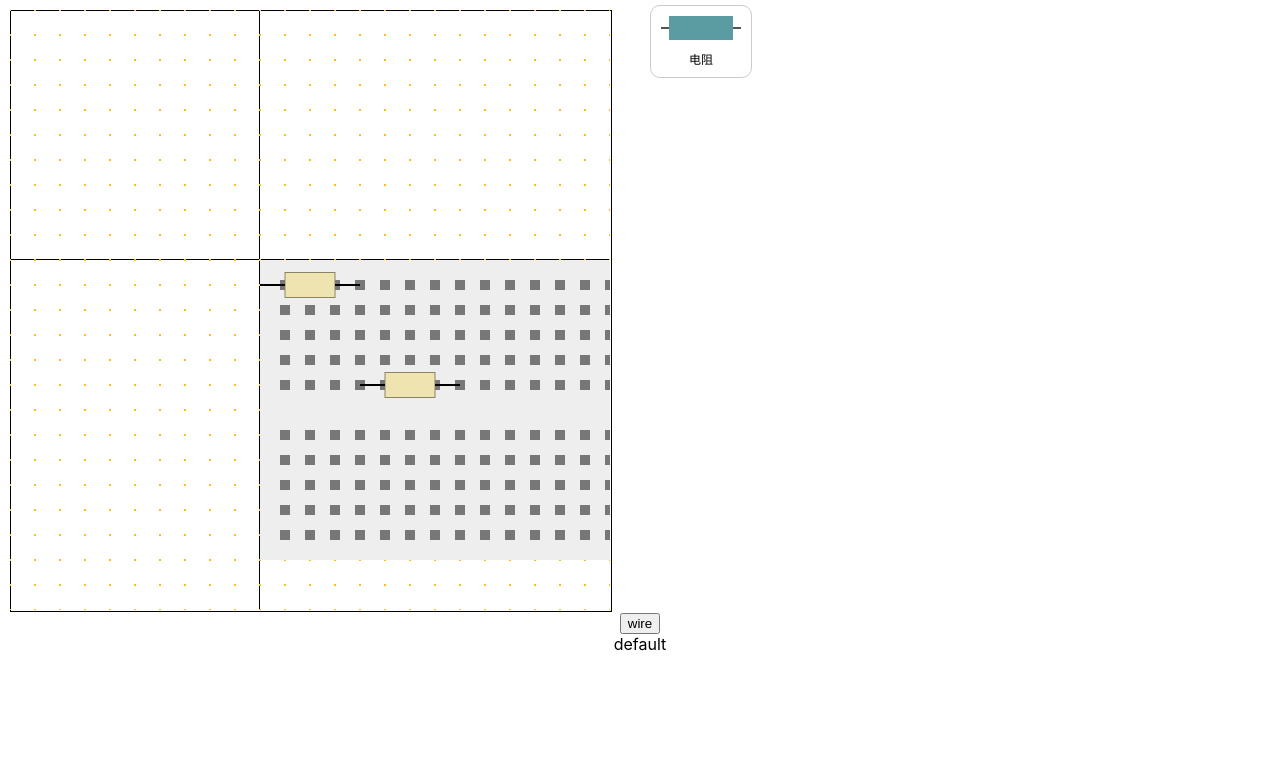
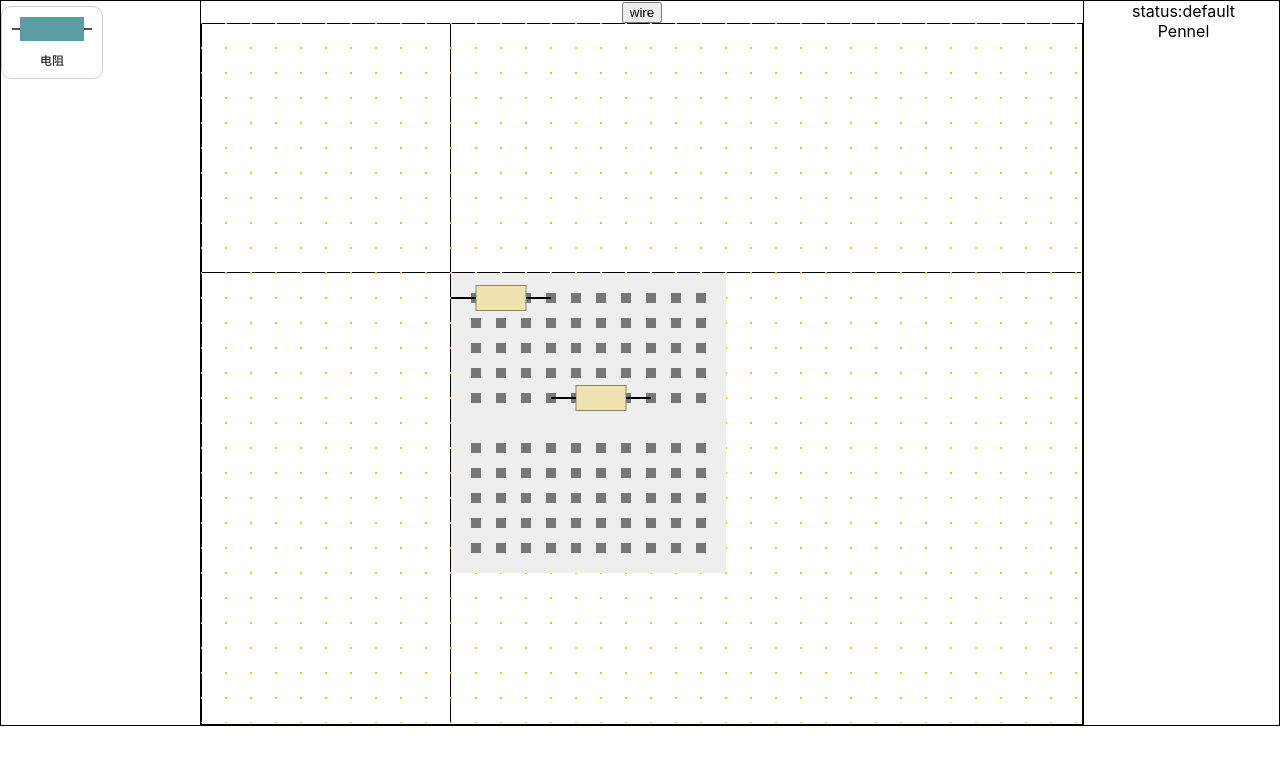
Before and after one commit to ycli0812/webeditor, a React (Create React App) app: page / in a window 1280 px wide. Shown: the top 764 px of the page. Built offline with nearby package versions, Linux system fonts and the light colour scheme.

Commit message:
add wiring

```diff
--- a/src/components/Canvas/Canvas.scss
+++ b/src/components/Canvas/Canvas.scss
@@ -2,8 +2,8 @@
     position: relative;
     // top: 5px;
     // left: 5px;
-    margin-left: 10px;
-    margin-top: 10px;
+    // margin-left: 10px;
+    // margin-top: 10px;
 
     #draw-area {
         border: 1px solid #000000;
--- a/src/components/Canvas/index.js
+++ b/src/components/Canvas/index.js
@@ -7,21 +7,22 @@ import './Canvas.scss';
 // Utils
 
 // Components
-// import { Resistor } from '../Element';
+import WithMouseEvent from '../Element/Wrapper';
 import Resistor from '../Element/Resistor';
-import WithMouseEvent from '../Element/Wrapper';
 import BreadBoard from '../Element/BreadBoard';
 
 // Context
 import { EditorContext } from '../../utils/EditorContext';
+import Wire from '../Element/Wire';
 
 function Canvas(props) {
     const {
         canvasWidth,            // 画布宽度（像素）
-        canvasHeight,           // 画布高度（像素）
-        elementSet,             // 元件集合
-        onUpdateElementSet      // 更新父组件元件集合
+        canvasHeight            // 画布高度（像素）
     } = props;
+
+    // 使用hook获取Context
+    const editor = useContext(EditorContext);
 
     // 放大系数，最小4，最大20，grid = zoom * 5
     const [zoom, setZoom] = useState(5);
@@ -31,28 +32,32 @@ function Canvas(props) {
     const [gridY, setGridY] = useState(250);
     // 维护每个元件的像素位置（Editor全局的元件列表只存储grid坐标）供拖动时改变，拖动完成时才会更新grid坐标
     const p = {};
-    for(let key in elementSet) {
+    for(let key in editor.circuit.elementSet) {
         p[key] = {
-            x: elementSet[key].x * gridSize,
-            y: elementSet[key].y * gridSize,
+            x: editor.circuit.elementSet[key].x * gridSize,
+            y: editor.circuit.elementSet[key].y * gridSize + gridY,
             initOffsetX: 0,
             initOffsetY: 0
         };
     }
-    const [piexelPosList, setPixelPosList] = useState(p); // 每个元件相对grid中心的像素坐标
-
-    const editor = useContext(EditorContext);
+    const [piexelPosList, setPixelPosList] = useState(p);
+    // 记录最近一次鼠标按下后是否移动
+    const [moved, setMoved] = useState(false);
 
     // 坐标系位置变化时执行
     useEffect(() => {
-        let newPixelSet = {...piexelPosList};
-        for(let key in newPixelSet) {
-            newPixelSet[key].x = elementSet[key].x * gridSize;
-            newPixelSet[key].y = elementSet[key].y * gridSize;
+        const p = {};
+        for(let key in editor.circuit.elementSet) {
+            p[key] = {
+                x: editor.circuit.elementSet[key].x * gridSize,
+                y: editor.circuit.elementSet[key].y * gridSize,
+                initOffsetX: 0,
+                initOffsetY: 0
+            };
         }
-        setPixelPosList(newPixelSet);
+        setPixelPosList(p);
         refreashCanvas();
-    }, [zoom, gridX, gridY, elementSet]);
+    }, [zoom, gridX, gridY]);
 
     function refreashCanvas() {
         let cvs = document.getElementById('real-canvas');
@@ -90,10 +95,14 @@ function Canvas(props) {
     }
 
     function findNearestGridPoint(offsetX, offsetY) {
-        // TODO
+        // TODO: 判断最近的点
+        let x = Math.floor((offsetX - gridX) / gridSize);
+        let y = Math.floor((offsetY - gridY) / gridSize);
+        return {x: x, y: y};
     }
 
     function setElementInitOffset(id, x, y) {
+        if(editor.status == 'wiring') return;
         let newSet = {...piexelPosList};
         newSet[id].initOffsetX = x;
         newSet[id].initOffsetY = y;
@@ -109,6 +118,7 @@ function Canvas(props) {
     function handleMouseDown(ev) {
         ev.preventDefault();
         ev.stopPropagation();
+        setMoved(false);
         let offsetX = ev.nativeEvent.offsetX, offsetY = ev.nativeEvent.offsetY;
         switch(editor.status) {
             case 'default': {
@@ -117,19 +127,69 @@ function Canvas(props) {
                 break;
             }
             case 'adding': {
-                // 准备放置元件
-                let gridPointerX = Math.floor((offsetX - gridX) / gridSize);
-                let gridPointerY = Math.floor((offsetY - gridY) / gridSize);
-                let newSet = {...elementSet};
-                newSet[editor.targetElementId] = {x: gridPointerX, y: gridPointerY, type: 'resistor', selected: false, active: true};
+                // 计算位置
+                const { x, y } = findNearestGridPoint(offsetX, offsetY);
+                // 更新像素坐标
                 let newPixelSet = {...piexelPosList};
-                newPixelSet[editor.targetElementId] = {x: gridPointerX * gridX, y: gridPointerY * gridY, initOffsetX: 0, initOffsetY: 0};
-                onUpdateElementSet(newSet);
+                newPixelSet[editor.targetElementId] = {
+                    x: x * gridSize,
+                    y: y * gridSize,
+                    initOffsetX: 0,
+                    initOffsetY: 0
+                };
                 setPixelPosList(newPixelSet);
+                // 添加元件
+                editor.addElement(editor.targetElementId, 'resistor', x, y, []);
+                // 更新状态
                 editor.toggleStatus('default');
                 break;
             }
             case 'wiring': {
+                if(editor.anchorPoint == null) {
+                    editor.setAnchorPoint(findNearestGridPoint(offsetX, offsetY));
+                    console.log('set first point');
+                } else {
+                    const pCur = findNearestGridPoint(offsetX, offsetY);
+                    editor.addLine(editor.anchorPoint, pCur);
+                    editor.setAnchorPoint(null);
+                    editor.toggleStatus('default');
+                    console.log('set second point');
+                }
+                break;
+            }
+            default: break;
+        }
+    }
+
+    /**
+     * 鼠标移动时触发，判断按下状态，只有在按下时才会更新虚拟坐标系位置gridX和gridY
+     *
+     * @param {*} ev 事件实例
+     */
+    function handleMouseMove(ev) {
+        ev.preventDefault();
+        let movementX = ev.movementX, movementY = ev.movementY;
+        let offsetX = ev.nativeEvent.offsetX, offsetY = ev.nativeEvent.offsetY;
+        switch(editor.status) {
+            case 'draggingCanvas': {
+                setGridX(gridX + movementX);
+                setGridY(gridY + movementY);
+                setMoved(true);
+                break;
+            }
+            case 'draggingComponent': {
+                const target = editor.targetElementId;
+                let newSet = {...piexelPosList};
+                newSet[target].x = offsetX - gridX - newSet[target].initOffsetX;
+                newSet[target].y = offsetY - gridY - newSet[target].initOffsetY;
+                setPixelPosList(newSet);
+                setMoved(true);
+                break;
+            }
+            case 'wiring': {
+                break;
+            }
+            case 'adding': {
                 break;
             }
             default: break;
@@ -147,50 +207,32 @@ function Canvas(props) {
         switch(editor.status) {
             case 'draggingComponent': {
                 const targetId = editor.targetElementId;
-                let newPixelSet = {...piexelPosList}, newElementSet = {...elementSet};
-                const curX = newPixelSet[targetId].x, curY = newPixelSet[targetId].y;
-                newElementSet[targetId].x = Math.floor(curX / gridSize);
-                newElementSet[targetId].y = Math.floor(curY / gridSize);
+                const { initOffsetX, initOffsetY } = piexelPosList[targetId];
+                let { x, y } = findNearestGridPoint(offsetX - initOffsetX, offsetY - initOffsetY);
+                // 更新像素坐标
+                let newPixelSet = {...piexelPosList};
                 newPixelSet[targetId] = {
-                    x: newElementSet[targetId].x * gridSize,
-                    y: newElementSet[targetId].y * gridSize,
+                    x: x * gridSize,
+                    y: y * gridSize,
                     initOffsetX: 0,
                     initOffsetY: 0
                 };
-                onUpdateElementSet(newElementSet);
-                // editor.setElementPos(editor.targetElementId, );
                 setPixelPosList(newPixelSet);
+                // 更新Context中的列表
+                editor.setElementPos(targetId, x, y);
+                // 如果moved为假，说明是点击而不是拖动
+                editor.setSelectedList([targetId]);
+                // 更新状态
+                editor.toggleStatus('default');
                 break;
             }
-            default: break;
-        }
-        editor.toggleStatus('default');
-    }
-
-    /**
-     * 鼠标移动时触发，判断按下状态，只有在按下时才会更新虚拟坐标系位置gridX和gridY
-     *
-     * @param {*} ev 事件实例
-     */
-    function handleMouseMove(ev) {
-        ev.preventDefault();
-        let movementX = ev.movementX, movementY = ev.movementY;
-        let offsetX = ev.nativeEvent.offsetX, offsetY = ev.nativeEvent.offsetY;
-        switch(editor.status) {
             case 'draggingCanvas': {
-                setGridX(gridX + movementX);
-                setGridY(gridY + movementY);
-                break;
-            }
-            case 'draggingComponent': {
-                const target = editor.targetElementId;
-                let newSet = {...piexelPosList};
-                newSet[target].x = offsetX - gridX - newSet[target].initOffsetX;
-                newSet[target].y = offsetY - gridY - newSet[target].initOffsetY;
-                setPixelPosList(newSet);
-                break;
-            }
-            case 'wriing': {
+                // 更新状态
+                editor.toggleStatus('default');
+                // 如果按下后没有移动，清除所有选中
+                if(!moved) {
+                    editor.setSelectedList([]);
+                }
                 break;
             }
             default: break;
@@ -217,8 +259,8 @@ function Canvas(props) {
     // 渲染元件组件
     let elementList = [];
     let breadboard;
-    for(let id in elementSet) {
-        const {x, y, type, selected, active, features} = elementSet[id];
+    for(let id in editor.circuit.elementSet) {
+        const { x, y, type, selected, features } = editor.circuit.elementSet[id];
         switch(type) {
             case 'resistor': {
                 elementList.push(
@@ -254,6 +296,15 @@ function Canvas(props) {
         }
     }
 
+    // 渲染连线
+    let lines = [];
+    const linesModel = editor.circuit.connection;
+    for(let i in linesModel) {
+        lines.push(
+            <Wire zoom={zoom} x1={linesModel[i].start.x} y1={linesModel[i].start.y} x2={linesModel[i].end.x} y2={linesModel[i].end.y}/>
+        );
+    }
+
     return (
         <div id='canvas'>
             <div style={{height: canvasHeight, width: canvasWidth, border: '1px solid #000000'}}>
@@ -268,6 +319,7 @@ function Canvas(props) {
                 onMouseMove={handleMouseMove}>
                     {breadboard}
                     {elementList}
+                    {lines}
                 </svg>
                 <canvas
                     id='real-canvas'
--- /dev/null
+++ b/src/components/Editor/Editor.module.scss
@@ -0,0 +1,13 @@
+#editor {
+    border: solid 1px #000000;
+    display: grid;
+    grid-template-columns: 200px auto 200px;
+
+    #left {
+        border-right: 1px solid #000000;
+    }
+
+    #right {
+        border-left: 1px solid #000000;
+    }
+}
--- a/src/components/Editor/index.js
+++ b/src/components/Editor/index.js
@@ -2,11 +2,13 @@ import React, { useState, useEffect, createContext, useContext } from 'react';
 import ReactDOM from 'react-dom/client';
 
 // Style
+import editorStyle from './Editor.module.scss';
 
 // Component
 import Canvas from '../Canvas';
 import ElementMenu from '../ElementMenu';
 import ToolBar from '../ToolBar';
+import Pannel from '../Pannel';
 
 // Utils
 
@@ -23,13 +25,16 @@ function Editor(props) {
     //     'R2': {x: 1, y: 4, type: 'resistor', selected: false, active: true},
     //     'BD': {x: 0, y: 0, type: 'breadboard', selected:false, active: true}
     // });
-    const [elementSet, setElementSet] = useState(circuitModel.elementSet);
 
+    // Context state
+    const [circuit, setCircuit] = useState(circuitModel);
     const [editorStatus, setEditorStatus] = useState('default');
     const [targetElementId, setTargetElementId] = useState('');
+    const [anchorPoint, setAnchorPoint] = useState(null);
+    const [selectedList, setSelectedList] = useState([]);
 
     function updatedElementSet(newSet) {
-        setElementSet(newSet);
+        setCircuit(newSet);
     }
 
     function toggleStatus(s, targetId) {
@@ -39,16 +44,65 @@ function Editor(props) {
     }
 
     /**
+     * TODO:
      * Editor组件应该向下提供修改元件列表的回调
      * 回调接收的参数应对元件列表的具体结构透明
      * 这些回调包括：
      * 增减元件、移动元件位置、修改元件属性、增加和删除连线
     */
-    function addElement(id, type, pins, features) {}
-    function setElementFeature(id, feature, value, unit) {}
-    function setElementPos(id, pinId, x, y) {}
+    function addElement(id, type, x, y, features) {
+        if(id in circuit.elementSet) {
+            console.log('element id exist.');
+            return;
+        }
+        let updatedCircuit = {...circuit};
+        updatedCircuit.elementSet[id] = {
+            type: type,
+            x: x,
+            y: y,
+            selected: false,
+            features: features
+        };
+        setCircuit(updatedCircuit);
+    }
+
+    function setElementFeature(id, name, value, unit) {
+        if(!id in circuit.elementSet) return;
+        let updatedCircuit = {...circuit};
+        for(let i=0; i<updatedCircuit.elementSet[id].features.length; i++) {
+            if(updatedCircuit.elementSet[id].features[i].name == name) {
+                updatedCircuit.elementSet[id].features[i].value = value;
+                updatedCircuit.elementSet[id].features[i].unit = unit;
+                return;
+            }
+        }
+        updatedCircuit.elementSet[id].features.push({
+            name: name,
+            value: value,
+            unit: unit
+        });
+        setCircuit(updatedCircuit);
+    }
+
+    function setElementPos(id, x, y) {
+        if(!id in circuit.elementSet) return;
+        let updatedCircuit = {...circuit};
+        updatedCircuit.elementSet[id].x = x;
+        updatedCircuit.elementSet[id].y = y;
+        setCircuit(updatedCircuit);
+    }
+
     function removeElement(id) {}
-    function addLine(x1, y1, x2, y2) {}
+
+    function addLine(p1, p2) {
+        let updatedCircuit = {...circuit};
+        updatedCircuit.connection.push({
+            start: p1,
+            end: p2
+        });
+        setCircuit(updatedElementSet);
+    }
+
     function removeLine(x1, y1, x2, y2) {}
 
     /**
@@ -56,31 +110,37 @@ function Editor(props) {
     */
 
     return (
-        <div>
+        <div id={editorStyle.editor}>
             <EditorContext.Provider value={{
-                elementSet: elementSet,
-                status: editorStatus,
-                targetElementId: targetElementId,
-                toggleStatus: toggleStatus,
+                circuit: circuit,
                 addElement: addElement,
                 setElementFeature: setElementFeature,
                 setElementPos: setElementPos,
                 removeElement: removeElement,
                 addLine: addLine,
-                removeLine: removeLine
+                removeLine: removeLine,
+                status: editorStatus,
+                targetElementId: targetElementId,
+                toggleStatus: toggleStatus,
+                anchorPoint: anchorPoint,
+                setAnchorPoint: setAnchorPoint,
+                selectedList: selectedList,
+                setSelectedList: setSelectedList
             }}>
-                <Canvas
-                    canvasWidth={600}
-                    canvasHeight={600}
-                    elementSet={elementSet}
-                    onUpdateElementSet={updatedElementSet}
-                />
-                <ElementMenu
-                    elementSet={elementSet}
-                    onUpdateElementSet={updatedElementSet}
-                />
-                <ToolBar />
-                <div>{editorStatus}</div>
+                <div id={editorStyle.left}>
+                    <ElementMenu />
+                </div>
+                <div id={editorStyle.middle}>
+                    <ToolBar />
+                    <Canvas
+                        canvasWidth={document.body.clientWidth - 400}
+                        canvasHeight={700}
+                    />
+                </div>
+                <div id={editorStyle.right}>
+                    <div>status:{editorStatus}</div>
+                    <Pannel />
+                </div>
             </EditorContext.Provider>
         </div>
     );
--- a/src/components/Element/Wrapper.js
+++ b/src/components/Element/Wrapper.js
@@ -19,14 +19,18 @@ function WithMouseEvent(Wrapped, props) {
         onMouseDown     // 按下时更新canvas中的初始偏移
     } = props;
 
+    const editor = useContext(EditorContext);
+
     /**
      * 用回调将元件状态设置为选中，记录按下时指针对元件左上角的像素偏移
      *
      * @param {*} ev 事件实例
      */
      function handleMouseDown(ev){
-        ev.stopPropagation();
-        onMouseDown(id, ev.nativeEvent.offsetX - gridCenter.x - pixelX, ev.nativeEvent.offsetY - gridCenter.y - pixelY);
+        if(editor.status == 'default') {
+            ev.stopPropagation();
+            onMouseDown(id, ev.nativeEvent.offsetX - gridCenter.x - pixelX, ev.nativeEvent.offsetY - gridCenter.y - pixelY);
+        }
     }
 
     return (
--- a/src/components/ElementMenu/ElementMenu.scss
+++ b/src/components/ElementMenu/ElementMenu.scss
@@ -1,8 +1,5 @@
 #element-menu {
     height: 300px;
-    position: absolute;
-    left: 650px;
-    top: 0;
     overflow-y: scroll;
 
     .element-sample {
--- /dev/null
+++ b/src/components/Pannel/index.js
@@ -0,0 +1,31 @@
+import React, { useState, useEffect, useContext } from 'react';
+import ReactDOM from 'react-dom/client';
+
+// Context
+import { EditorContext } from '../../utils/EditorContext';
+
+function Pannel(props) {
+    const editor = useContext(EditorContext);
+
+    let info = [];
+    if(editor.selectedList.length > 0) {
+        // console.log(editor.selectedList)
+        const type = editor.circuit.elementSet[editor.selectedList[0]].type;
+        const features = editor.circuit.elementSet[editor.selectedList[0]].features;
+        info.push(<div>{type} {editor.selectedList[0]}</div>);
+        for(let i in features) {
+            info.push(
+                <div>{features[i].name}:{features[i].value} {features[i].unit}</div>
+            );
+        }
+    }
+
+    return (
+        <div>
+            Pennel
+            {info}
+        </div>
+    );
+}
+
+export default Pannel;
--- a/src/utils/CircuitModel.js
+++ b/src/utils/CircuitModel.js
@@ -61,15 +61,13 @@ const circuitModel = {
             features: [
                 {
                     name: 'columns',
-                    value: 20,
+                    value: 10,
                     unit: '1'
                 }
             ]
         },
     },
-    connection: [
-        [{x: 0, y: 0}, {x: 1, y: 1}]
-    ]
+    connection: []
 };
 
 export default circuitModel;
--- a/src/utils/EditorContext.js
+++ b/src/utils/EditorContext.js
@@ -5,10 +5,19 @@ const validStatus = ['default', 'wiring', 'draggingComponent', 'deaggingCanvas',
 
 const EditorContext = createContext({
     circuit: circuitModel,
+    addElement: () => {},
+    setElementFeature: () => {},
+    setElementPos: () => {},
+    removeElement: () => {},
+    addLine: () => {},
+    removeLine: () => {},
     status: validStatus[0],
     toggleStatus: () => {},
     targetElementId: '',
-    lastAnchorPoint: {x: 0, y: 0}
+    anchorPoint: {x: 0, y: 0},
+    setAnchorPoint: () => {},
+    selectedList: [],
+    setSelectedList: () => {}
 });
 
 export { EditorContext };
```
Also changed, not shown: src/components/Element/Wire.js (+13 -1 lines), src/components/ElementMenu/index.js (+5 -8 lines), src/utils/EventHandler.js (deleted, +0 -9 lines).
